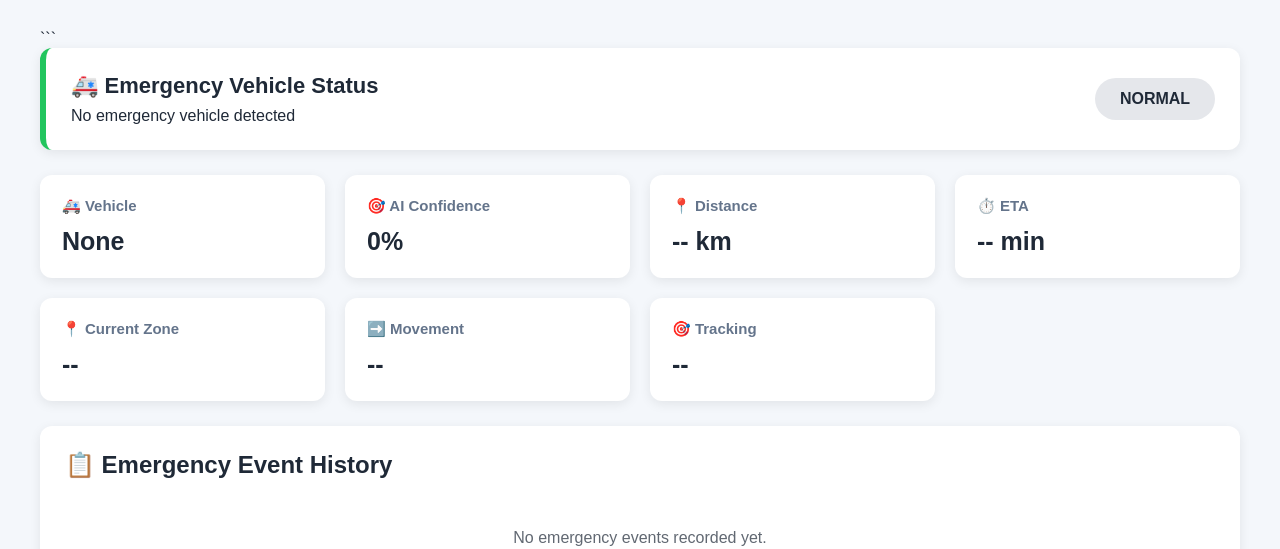
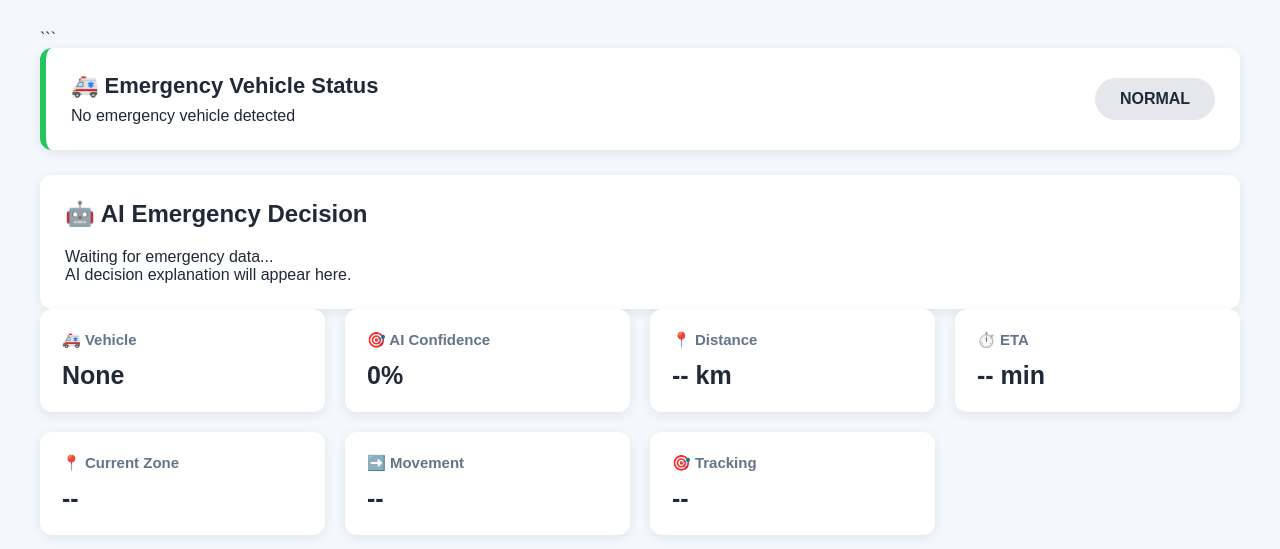
Before and after one commit to Poorvi-007/Emergency-Traffic-Control, a Flask app: page / in a window 1280 px wide. Shown: the part 125-674 px from the top of the page. Run offline with Flask 3, Linux system fonts and the light colour scheme.

Commit message:
Add AI emergency decision dashboard

```diff
--- a/static/js/script.js
+++ b/static/js/script.js
@@ -240,6 +240,16 @@ function displayEmergencyData(data) {
     setText("distance", data.distance);
     setText("eta", data.eta);
     setText("priority", data.priority);
+
+    setText(
+    "aiDecision",
+    data.ai_decision || "AI decision unavailable"
+);
+
+setText(
+    "aiExplanation",
+    data.ai_explanation || "No AI explanation available."
+);
 
     const priorityElement = document.getElementById("priority");
 
--- a/templates/index.html
+++ b/templates/index.html
@@ -54,6 +54,24 @@
 
 </section>
 
+<!-- AI EMERGENCY DECISION -->
+<section class="panel ai-decision-panel">
+
+    <h2>🤖 AI Emergency Decision</h2>
+
+    <div class="ai-decision-box">
+
+        <div class="ai-decision-value" id="aiDecision">
+            Waiting for emergency data...
+        </div>
+
+        <div class="ai-decision-explanation" id="aiExplanation">
+            AI decision explanation will appear here.
+        </div>
+
+    </div>
+
+</section>
 
 <!-- ========================= -->
 <!-- EMERGENCY STATISTICS -->
```
